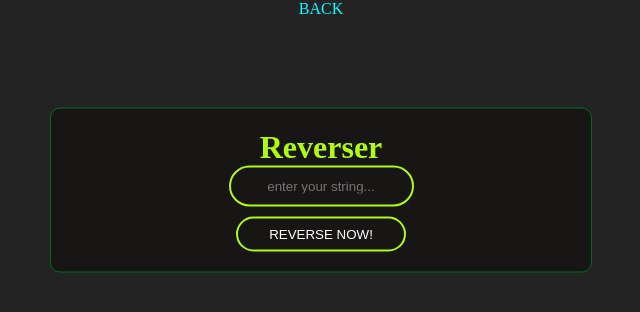
After one commit to TestID22/PHPforNIX, a PHP site: page /php/reverser.php in a window 1280 px wide. The commit adds this page. Shown: the top 312 px of the page, without its empty margins (319-959 px from the left). Run offline with PHP 8.4, Linux system fonts and the light colour scheme.

Commit message:
add CSS: reversepage reverser.php

```diff
--- a/nix.local/css/revesepage.css
+++ b/nix.local/css/revesepage.css
@@ -0,0 +1,55 @@
+body{
+    margin: 0;
+    padding: 0;
+    background:#232324;
+    text-align: center;
+}
+
+a{
+    text-decoration: none;
+    color: aqua;
+    font-weight: 26px;
+}
+
+.reverse__box{
+    width: 500px;
+    padding: 20px;
+    position: absolute;
+    top: 20%;
+    left: 50%;
+    margin-top: 30px;
+    transform: translate(-50%, -50%);
+    text-align: center;
+    border: 1px solid #006d1b;
+    background-color: #181515 ;
+    border-radius: 10px;
+    color: rgb(176, 252, 0);;
+}
+.reverse__box h1{
+    padding: 0px;
+    margin: 0px;
+}
+.reverse__box input[type = 'text']{
+    background: none;
+    height: 35px;
+    border: 2px solid rgb(176, 252, 0);
+    border-radius: 24px;
+    color:white;
+    text-align: center;
+}
+.reverse__box button{
+    background: none;
+    height: 35px;
+    width: 170px;
+    border: 2px solid rgb(176, 252, 0);
+    border-radius: 24px;
+    color: white;
+    margin-top: 10px;
+}
+
+.reverse__box button:hover{
+    background:rgb(176, 252, 0);
+    color:#181515;
+    text-transform: uppercase;
+    font-weight: bold;
+}
--- /dev/null
+++ b/nix.local/php/reverser.php
@@ -0,0 +1,32 @@
+<!doctype html>
+<html lang="en">
+<head>
+    <meta charset="UTF-8">
+    <meta name="viewport"
+          content="width=device-width, user-scalable=no, initial-scale=1.0, maximum-scale=1.0, minimum-scale=1.0">
+    <meta http-equiv="X-UA-Compatible" content="ie=edge">
+    <link rel="stylesheet" href="../css/revesepage.css">
+    <title>Multi table</title>
+</head>
+<body class="body">
+
+<nav class="nav__multiply">
+    <div class="back__btn">
+        <a href="../index.html">BACK</a>
+    </div>
+</nav>
+
+    <div class="reverse__box">
+        <h1>Reverser</h1>
+        <form action="reversestring.php" method="post">
+            <input type="text" name="reverse" id="reverse" placeholder="enter your string..."><br>
+            <button type="submit" name="rev">REVERSE NOW!</button>
+        </form>
+    </div>
+
+<?php
+
+?>
+
+</body>
+</html>
```
Also changed, not shown: nix.local/index.html (+2 -8 lines), nix.local/php/colorMultiplytable.php (+13 -3 lines), nix.local/php/colorNuber.php (deleted, +0 -40 lines), nix.local/php/reversestring.php (+23 -4 lines).
